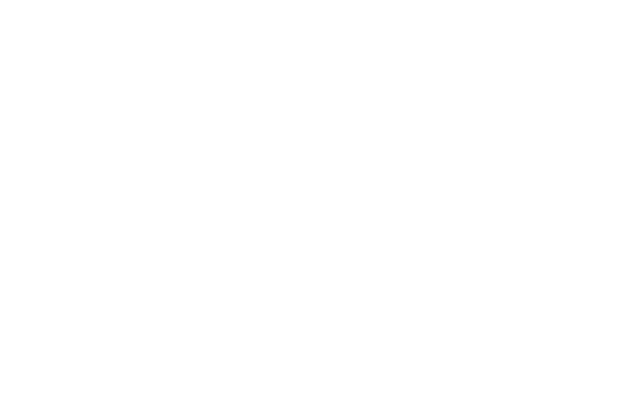
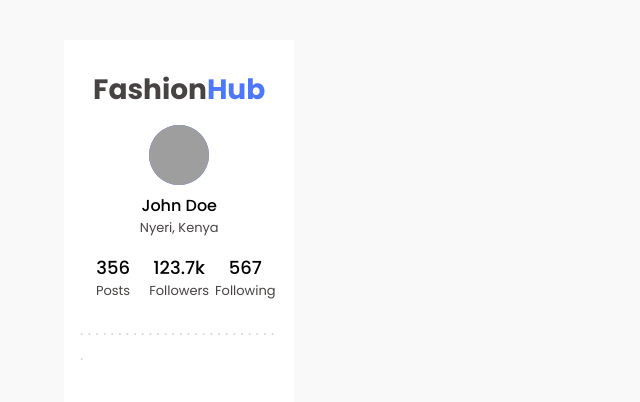
Before and after one commit to Dev0071/stylist, a plain HTML site: page client/index.html in a window 1280 px wide. Shown: the whole page, without its empty margins (0-640 px from the left). Drawn offline with Linux system fonts and the light colour scheme; grey boxes are pictures that could not be loaded.

Commit message:
home-page

```diff
--- /dev/null
+++ b/client/index.css
@@ -0,0 +1,125 @@
+@import url('https://fonts.googleapis.com/css2?family=Poppins:wght@400;500;600;700;800&display=swap');
+:root {
+    --primary-color: #FFFFFF;
+    --secondary-color: #F9F9F9;
+    --tertiary-color: #4D77FF;
+
+}
+*{
+    margin: 0;
+    padding: 0;
+    box-sizing: border-box;
+    font-family: 'Poppins', sans-serif;
+}
+body{
+    background-color: var(--secondary-color);
+    width: 100vw;
+    height: 100vh;
+    display: flex;
+    justify-content: center;
+    align-items: center;
+}
+main{
+    width: 90%;
+    height: 90%;
+    display: flex;
+
+}
+.left-sidebar{
+    width: 20%;
+    height: 100%;
+    background-color: var(--primary-color);
+    display: flex;
+    flex-direction: column;
+    /* justify-content: space-between; */
+    align-items: center;
+    padding: 1rem;
+}
+.left-sidebar .logo{
+    width: 100%;
+    height: 10%;
+    display: flex;
+    justify-content: center;
+    align-items: center;
+    font-size: 28px;
+    font-weight: 700;
+    color: rgb(71, 67, 67);
+}
+.left-sidebar .logo span{
+    color: var(--tertiary-color);
+}
+.side-bar {
+    display: flex;
+    flex-direction: column;
+    justify-content: center;
+    align-items: center;
+    width: 100%;
+
+}
+.user-profile{
+    width: 100%;
+    flex-direction: column;
+    display: flex;
+    justify-content: center;
+    align-items: center;
+    margin-bottom: 1rem;
+}
+.side-bar .user-profile {
+    width: 100%;
+    display: flex;
+    /* justify-content: center; */
+    /* align-items: center; */
+    margin-bottom: 1rem;
+
+}
+.user-profile .avatar {
+    width: 60px;
+    height: 60px;
+    border-radius: 50%;
+    background-color: var(--tertiary-color);
+    display: flex;
+    justify-content: center;
+    align-items: center;
+    font-size: 20px;
+    font-weight: 600;
+    color: var(--primary-color);
+}
+.user-profile-name {
+    margin-top: 0.5rem;
+    text-align: center;
+}
+.user-profile-name #name {
+    font-size: 16px;
+    font-weight: 500;
+}
+.user-profile-name #location {
+    font-size: 13px;
+    font-weight: 400;
+    color: rgb(71, 67, 67);
+}
+.metrics{
+    width: 100%;
+    display: flex;
+    justify-content: space-between;
+}
+.metrics div{
+    width: 100%;
+    display: flex;
+    justify-content: center;
+    align-items: center;
+    flex-direction: column;
+    margin-top: 1rem;
+}
+.metrics div span{
+    font-size: 13px;
+    color: rgb(71, 67, 67);
+}
+.metrics div p{
+    font-size: 18px;
+    font-weight: 500;
+}
+.divider{
+    width: 100%;
+    color: rgb(216, 211, 211);
+    margin: 1rem 0;
+}
--- a/client/index.html
+++ b/client/index.html
@@ -3,9 +3,49 @@
 <head>
     <meta charset="UTF-8">
     <meta name="viewport" content="width=device-width, initial-scale=1.0">
-    <title>Document</title>
+    <link rel="stylesheet" href="index.css">
+    <title>FashionHub</title>
 </head>
 <body>
+    <main>
+        <div class="left-sidebar">
+            <div class="logo">
+                Fashion <span>Hub</span>
+            </div>
+            <div class="side-bar">
+                <div class="user-profile">
+                    <div >
+                        <img class="avatar" src="https://www.pngitem.com/pimgs/m/272-2720656_user-profile-dummy-hd-png-download.png" alt="">
+                    </div>
+                    <div class="user-profile-name">
+                        <p id="name">John Doe</p>
+                        <p id="location">Nyeri, Kenya</p>
+                    </div>
+                    <div class="metrics">
+                        <div class="posts">
+                            <p>356</p>
+                            <span>Posts</span>
+                        </div>
+                        <div class="followers">
+                            <p>123.7k</p>
+                            <span>Followers</span>
+                        </div>
+                        <div class="following">
+                            <p>567</p>
+                            <span>Following</span>
+                        </div>
+                    </div>
+                    <div class="divider">
+                        . . . . . . . . . . . . . . . . . . . . . . . . . . .
+                    </div>
+                </div >
+                <div class="home-btns">
 
+                </div>
+            </div>
+        </div>
+        <div class="feeds"></div>
+        <div class="right-sidebar"></div>
+    </main>
 </body>
 </html>
```
Also changed, not shown: server/server.js (added).
